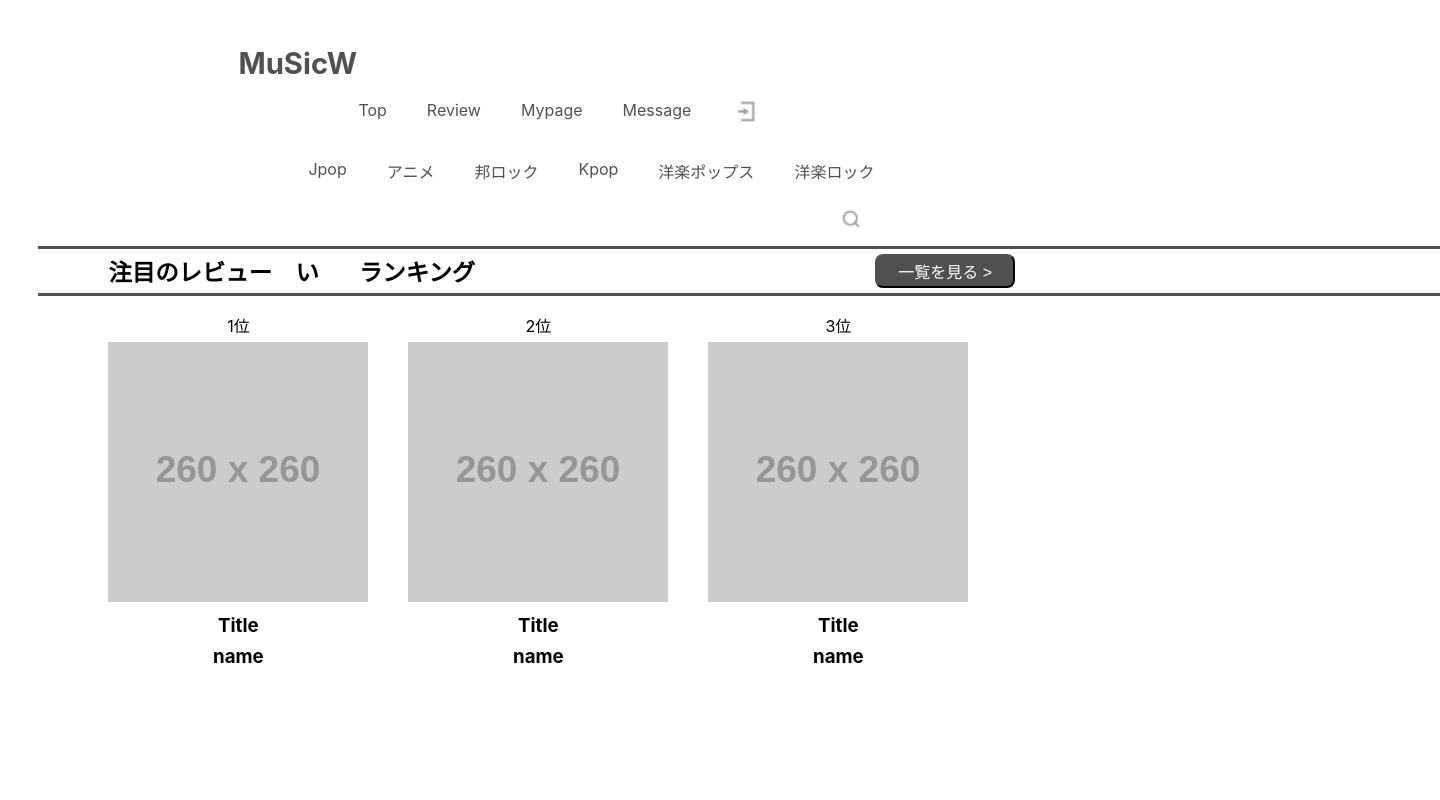
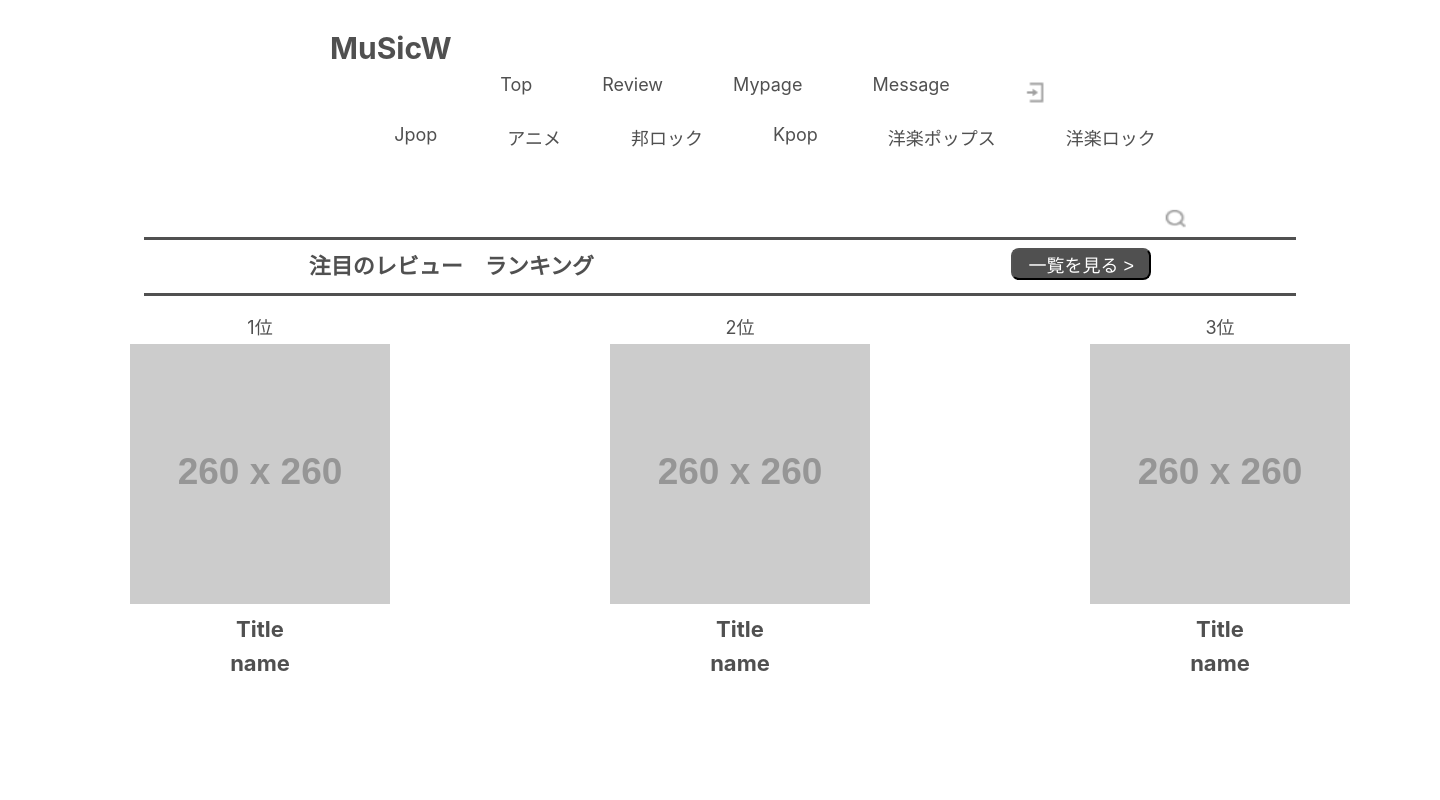
Before and after one commit to YuOshimaBLM/MuSicW, a React (Create React App) app: page / in a window 1280 px wide. Shown: the top 800 px of the page, 1440 px wide, since content can reach past the window. Built offline with nearby package versions, Linux system fonts and the light colour scheme.

Commit message:
scss.commit

```diff
--- a/src/App.scss
+++ b/src/App.scss
@@ -1,3 +1,2 @@
 .App {
-
 }
--- a/src/components/Body.module.scss
+++ b/src/components/Body.module.scss
@@ -1,61 +1,73 @@
+@import "../variable.scss";
+
 .body {
-  position: fixed;
   width: 1440px;
-  height: 648px;
+  height: 650px;
   left: 0px;
   top: 180px;
-  margin: 1.6em 3%;
-
+  .containerFind {
+    display: flex;
+    justify-content: right;
+    height: 4vh;
     .find {
-    padding-top: 0;
-    padding-left: 800px;
-    margin-bottom: 10px;
-    width: 25px;
+      margin-top: 5px;
+      padding-right: 250px;
+      width: 30px;
+    }
   }
   hr {
-    width: 100%;
+    margin: 0 auto;
+    margin-top: 5px;
+    width: 80%;
     height: 3px;
     border: 0;
-    background-color: #505050;
+    background-color: $mainColor;
   }
 
-  .topic {
+  .containerTopic {
     display: flex;
-    padding: 5px;
-    font-size: 20px;
-    padding-left: 70px;
-
-    .ranking {
-      padding-left: 40px;
+    justify-content: space-around;
+    padding: 8px 0px;
+    .review {
+      padding-left: 100px;
+      font-size: $h3FontSaize;
+      color: $mainColor;
     }
     .button {
       text-align: center;
       width: 140px;
-      margin-left: 400px;
+      margin-right: 80px;
       border-radius: 8px;
-      font-size: 16px;
+      font-size: $listFontSaize;
       color: white;
-      background-color: #505050;
+      background-color: $mainColor;
     }
   }
-
-  .navBody {
+  .containerNavBody {
     display: flex;
+    justify-content: space-around;
     align-items: center;
     text-align: center;
-    padding-left: 30px;
-  }
-  nav ul li {
+    .ulBody {
+      list-style: none;
+      & li {
         list-style: none;
         text-align: center;
         margin: 5px 20px;
         padding: 12px 0 0;
-    font-size: 16px;
+        font-size: $listFontSaize;
+        color: $mainColor;
       }
       .Title {
         margin-top: 8px;
+        font-size: $h3FontSaize;
+        color: $mainColor;
       }
       .name {
         margin-top: 8px;
+        font-size: $h3FontSaize;
+        color: $mainColor;
       }
     }
+  }
+}
--- a/src/components/Body.tsx
+++ b/src/components/Body.tsx
@@ -4,32 +4,31 @@ import find from "../images/find.png";
 const Body = () => {
   return (
     <div className={classes.body}>
-      <div>
+      <div className={classes.containerFind}>
         <img className={classes.find} src={find} />
       </div>
       <hr />
-      <div className={classes.topic}>
-        <h3>注目のレビュー　い</h3>
-        <h3 className={classes.ranking}>ランキング</h3>
+      <div className={classes.containerTopic}>
+        <h3 className={classes.review}>注目のレビュー　ランキング</h3>
         <button className={classes.button}>一覧を見る {">"} </button>
       </div>
-      <hr></hr>
-      <nav className={classes.navBody}>
-        <ul>
+      <hr />
+      <nav className={classes.containerNavBody}>
+        <ul className={classes.ulBody}>
           <li>1位</li>
           <img src="https://via.placeholder.com/260" />
           <br></br>
           <h3 className={classes.Title}>Title</h3>
           <h3 className={classes.name}>name</h3>
         </ul>
-        <ul>
+        <ul className={classes.ulBody}>
           <li>2位</li>
           <img src="https://via.placeholder.com/260" />
           <br></br>
           <h3 className={classes.Title}>Title</h3>
           <h3 className={classes.name}>name</h3>
         </ul>
-        <ul>
+        <ul className={classes.ulBody}>
           <li>3位</li>
           <img src="https://via.placeholder.com/260" />
           <br></br>
--- a/src/components/Footer.module.scss
+++ b/src/components/Footer.module.scss
@@ -1,29 +1,28 @@
+@import "../variable.scss";
+
 .Footer {
-  position: fixed;
   width: 1440px;
-  height: 648px;
-  left: 0px;
   top: 780px;
-  margin: 1.6em 3%;
-
   .logo {
     text-align: center;
-    padding-top: 20px;
-    font-size: 25px;
-    color: #505050;
+    font-size: $mainFontSaize;
+    color: $mainColor;
   }
-  nav ul {
+  .containerNavFooter {
     display: flex;
-    padding-left: 400px;
+    justify-content: space-around;
+    .ulFooter {
+      display: flex;
       margin-bottom: 0px;
-  }
-  nav ul li {
+      & li {
         display: flex;
         list-style: none;
         text-align: center;
         padding: 30px;
         margin: 30px;
-    padding-left: 18px;
-    font-size: 18px;
+        font-size: $listFontSaize;
+        color: $mainColor;
       }
     }
+  }
+}
--- a/src/components/Footer.tsx
+++ b/src/components/Footer.tsx
@@ -4,8 +4,8 @@ const Footer = () => {
   return (
     <div className={classes.Footer}>
       <h3 className={classes.logo}>MusicW</h3>
-      <nav>
-        <ul>
+      <nav className={classes.containerNavFooter}>
+        <ul className={classes.ulFooter}>
           <li>Top</li>
           <li>Review</li>
           <li>Mypage</li>
--- a/src/components/Header.module.scss
+++ b/src/components/Header.module.scss
@@ -1,46 +1,57 @@
+@import "../variable.scss";
+
 .header {
   width: 1440px;
   height: 200px;
-  left: 0px;
-  top: 0px;
-  z-index: 10;
-  margin: 1.6em 3%;
-  position: fixed;
-
-  .logo {
-    padding-top: 20px;
-    padding-left: 200px;
-    font-size: 25px;
-    color: #505050;
+  .containerLogo {
+    display: flex;
+    height: 8vh;
+    .Logo {
+      padding-top: 30px;
+      padding-left: 330px;
+      color: $mainColor;
+      font-size: $mainFontSaize;
+    }
   }
-
-  .navFirst {
+  .containerNavFirst {
     display: flex;
-    align-items: center;
-    padding-left: 300px;
-    margin-bottom: 0px;
+    justify-content: space-around;
+    height: 5vh;
+    .ulFirst {
+      display: flex;
+      & li {
+        margin-top: 10px;
+        list-style: none;
+        & a {
+          font-size: $listFontSaize;
+          padding-left: 70px;
+          text-decoration: none;
+          color: $mainColor;
+        }
+        .loginImg {
+          padding-left: 70px;
+          width: 30px;
+          height: 30px;
+        }
+      }
+    }
   }
-
-  nav ul li {
-    list-style: none;
-    margin: 0 20px;
-    padding: 12px 0 0;
-  }
-
-  nav ul li a {
-    text-decoration: none;
-    color: #505050;
-  }
-
-  .headerImg {
-    width: 30px;
-    height: 30px;
-  }
-
-  .navSecond {
+  .containerNavSecond {
     display: flex;
-    color: #505050;
-    margin-top: 0px;
-    padding-left: 250px;
+    justify-content: space-around;
+    height: 5vh;
+    .ulSecond {
+      display: flex;
+      li {
+        margin-top: 0px;
+        list-style: none;
+        a {
+          font-size: $listFontSaize;
+          padding-left: 70px;
+          text-decoration: none;
+          color: $mainColor;
+        }
+      }
+    }
   }
 }
--- a/src/components/Header.tsx
+++ b/src/components/Header.tsx
@@ -4,11 +4,11 @@ import login from "../images/login.png";
 const Header = () => {
   return (
     <header className={classes.header}>
-      <div className={classes.logo}>
-        <h3>MuSicW</h3>
+      <div className={classes.containerLogo}>
+        <h3 className={classes.Logo}>MuSicW</h3>
       </div>
-      <nav>
-        <ul className={classes.navFirst}>
+      <nav className={classes.containerNavFirst}>
+        <ul className={classes.ulFirst}>
           <li>
             <a href="#">Top</a>
           </li>
@@ -22,13 +22,13 @@ const Header = () => {
             <a href="#">Message</a>
           </li>
           <li>
-            <img className={classes.headerImg} src={login} />
+            <img className={classes.loginImg} src={login} />
           </li>
         </ul>
       </nav>
       <br></br>
-      <nav>
-        <ul className={classes.navSecond}>
+      <nav className={classes.containerNavSecond}>
+        <ul className={classes.ulSecond}>
           <li>
             <a href="#">Jpop</a>
           </li>
--- a/src/index.scss
+++ b/src/index.scss
@@ -3,7 +3,6 @@
 }
 
 body {
-  margin: 0;
   font-family: -apple-system, BlinkMacSystemFont, "Segoe UI", "Roboto", "Oxygen",
     "Ubuntu", "Cantarell", "Fira Sans", "Droid Sans", "Helvetica Neue",
     sans-serif;
--- /dev/null
+++ b/src/variable.scss
@@ -0,0 +1,4 @@
+$mainColor: #505050;
+$mainFontSaize: 30px;
+$listFontSaize: 18px;
+$h3FontSaize: 22px;
```
Lines whose indentation alone changed are shown as unchanged.
